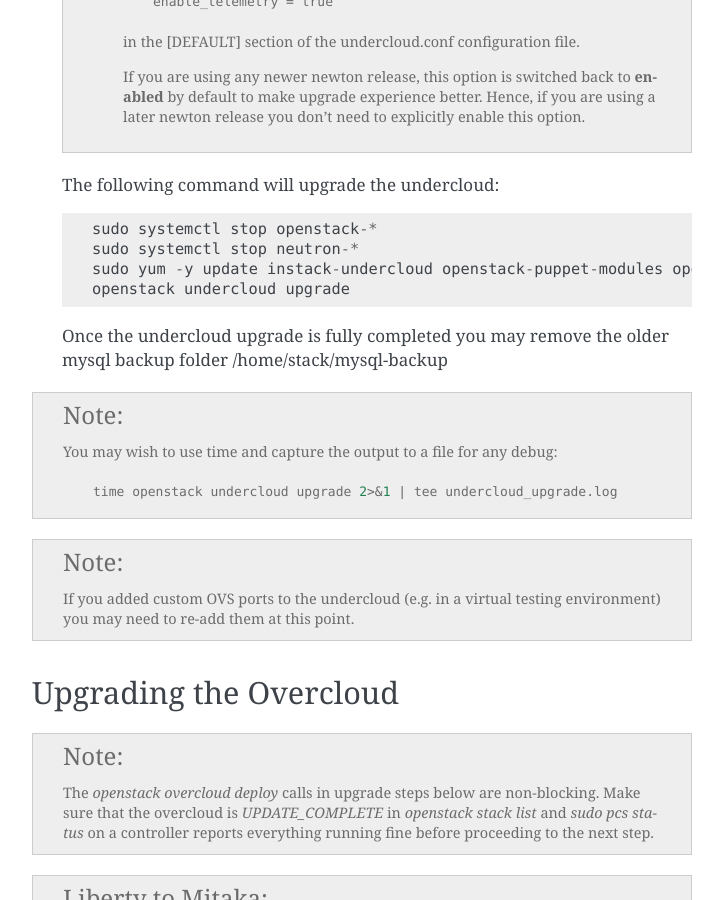
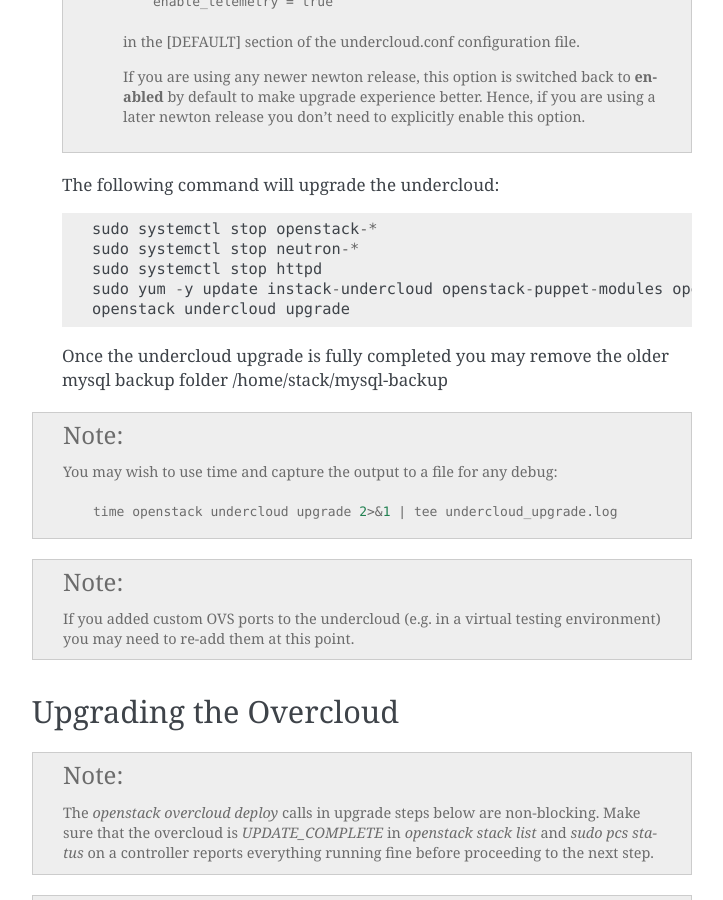
Before and after one commit to openstack-archive/tripleo-docs, a Sphinx documentation site: the page built from doc/source/post_deployment/upgrade.rst, in a window 1280 px wide and 900 px high, scrolled down 3245 px. Shown: the whole window, without its empty margins (388-1111 px from the left). Built offline with Sphinx 7.4.7, drawn with Linux system fonts in a browser that asks for light colours.

Commit message:
Stop httpd before undercloud upgrade
We need to stop httpd before undercloud upgrade in order to avoid
undercloud upgrade failure described in bug 1662167.

Change-Id: Ib8f5166320bb9794e38c7d1c148980dd7405cb7f

```diff
--- a/doc/source/post_deployment/upgrade.rst
+++ b/doc/source/post_deployment/upgrade.rst
@@ -100,6 +100,7 @@ Upgrading the Undercloud
 
       sudo systemctl stop openstack-*
       sudo systemctl stop neutron-*
+      sudo systemctl stop httpd
       sudo yum -y update instack-undercloud openstack-puppet-modules openstack-tripleo-common python-tripleoclient
       openstack undercloud upgrade
 
```
